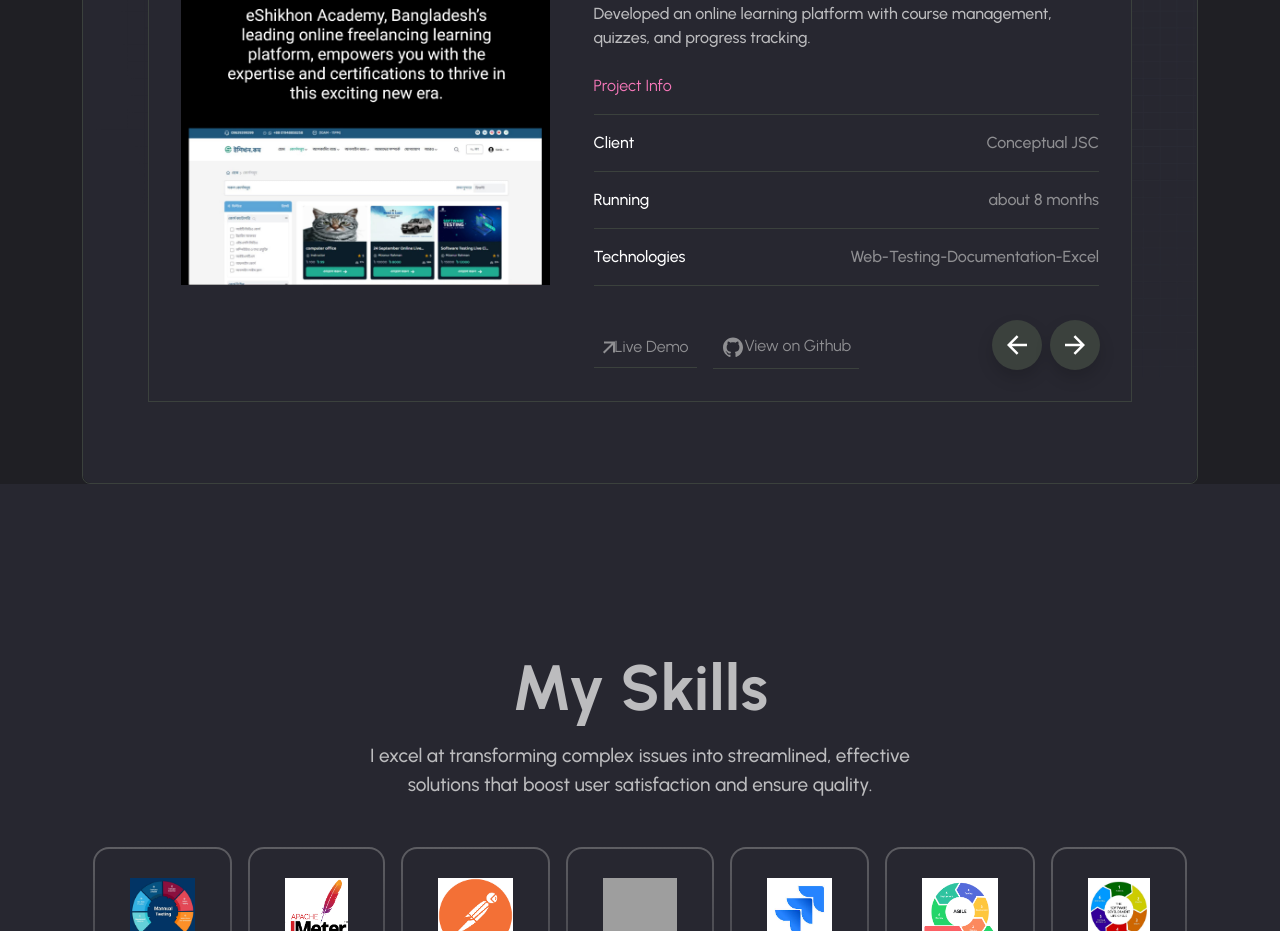
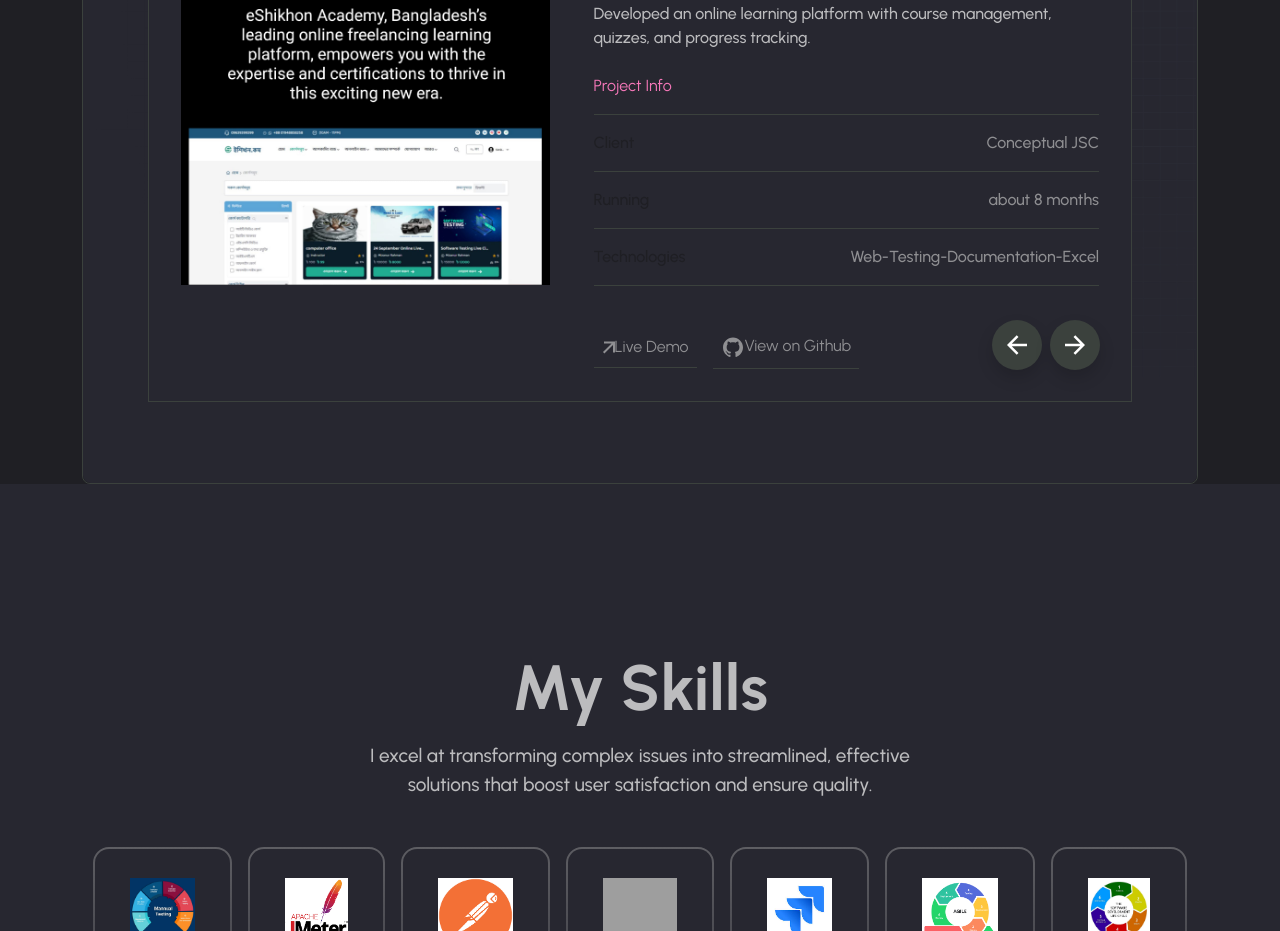
Before and after one commit to swarnaIslam61/swarnaIslam61.github.io, a Next.js app: page / in a window 1280 px wide. Shown: the part 4500-5431 px from the top of the page. Built offline with nearby package versions, Linux system fonts and the light colour scheme; grey boxes are pictures that could not be loaded; a web font is replaced by a local one.

Commit message:
#change project colour

```diff
--- a/components/sections/Projects2.tsx
+++ b/components/sections/Projects2.tsx
@@ -110,19 +110,19 @@
 																<li className="text-secondary-2 mb-3 border-bottom pb-3">Project Info</li>
 																<li className="text-dark mb-3 border-bottom pb-3">
 																	<div className="d-flex justify-content-between">
-																		<p className="text-dark mb-0 text-end">Client</p>
+																		<p className="text-white mb-0 text-end">Client</p>
 																		<p className="text-300 mb-0 text-end">Conceptual JSC</p>
 																	</div>
 																</li>
 																<li className="text-dark mb-3 border-bottom pb-3">
 																	<div className="d-flex justify-content-between">
-																		<p className="text-dark mb-0 text-end">Running</p>
+																		<p className="text-white mb-0 text-end">Running</p>
 																		<p className="text-300 mb-0 text-end">about 8 months</p>
 																	</div>
 																</li>
 																<li className="text-dark mb-3 border-bottom pb-3">
 																	<div className="d-flex justify-content-between">
-																		<p className="text-dark mb-0 text-end">Technologies</p>
+																		<p className="text-white mb-0 text-end">Technologies</p>
 																		<p className="text-300 mb-0 text-end">Web-Testing-Documentation-Excel</p>
 																	</div>
 																</li>
```
